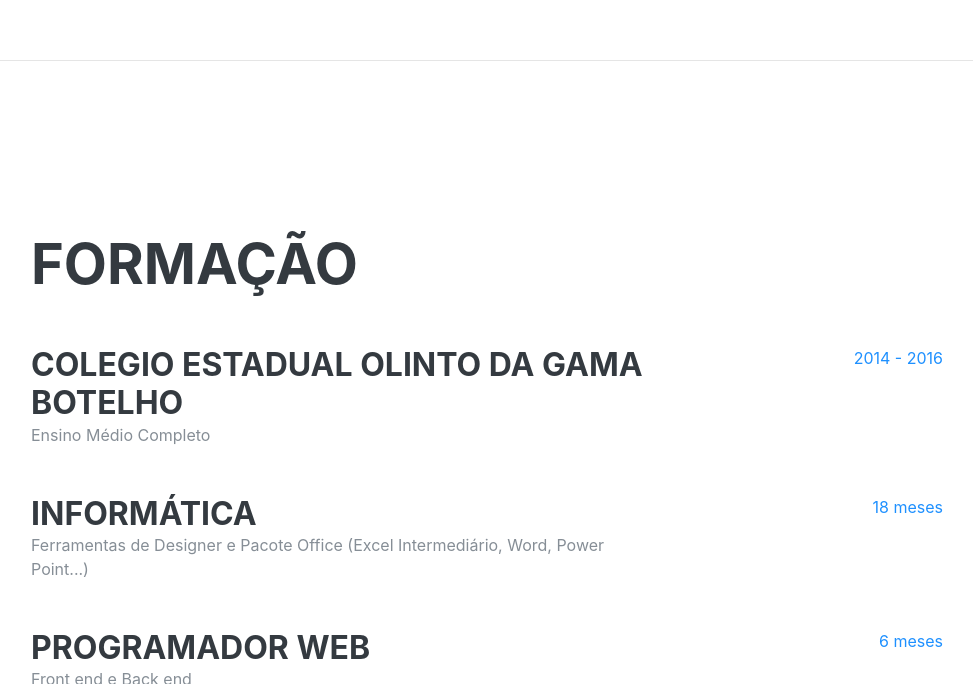
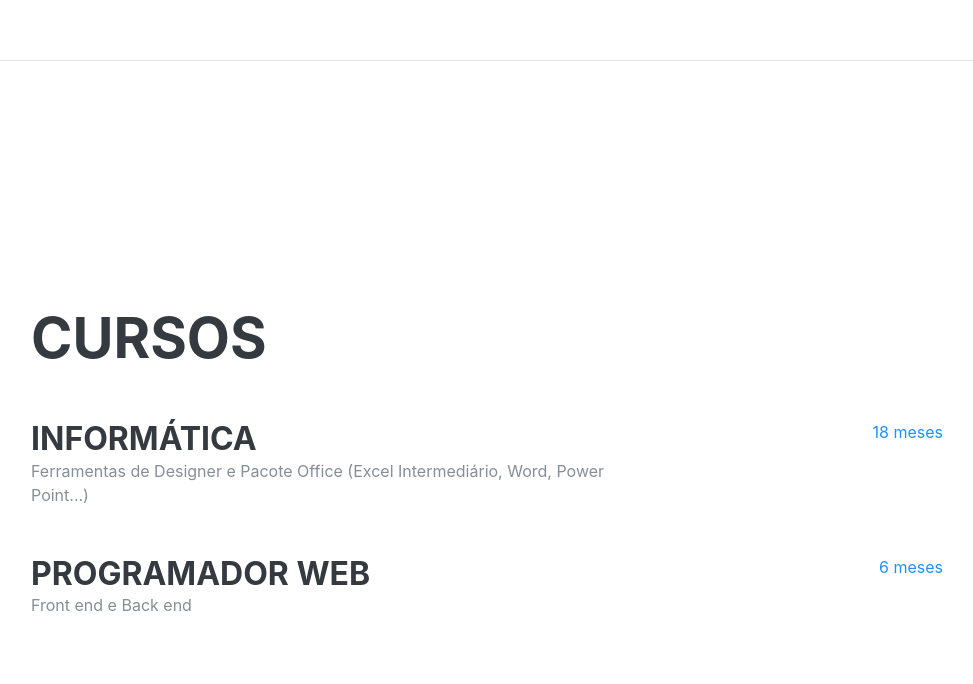
Before and after one commit to Eliakin-Alves/portifolio, a plain HTML site: page index.html in a window 1280 px wide. Shown: the part 1541-2225 px from the top of the page, without its empty margins (289-1262 px from the left). Drawn offline with nearby package versions, Linux system fonts and the light colour scheme; a script that the page names is missing; a web font is replaced by a local one.

Commit message:
portifolio 2

```diff
--- a/index.html
+++ b/index.html
@@ -18,6 +18,7 @@
 
   <link href="https://fonts.googleapis.com/css?family=Jomolhari|Roboto&display=swap" rel="stylesheet">
   <link rel="stylesheet" href="https://use.fontawesome.com/releases/v5.7.0/css/all.css" integrity="sha384-lZN37f5QGtY3VHgisS14W3ExzMWZxybE1SJSEsQp9S+oqd12jhcu+A56Ebc1zFSJ" crossorigin="anonymous">
+  <link rel="shortcut icon" href="img/perfil.png" type="image/x-icon">
 
   <!-- Custom styles for this template -->
   <link href="css/estilo.css" rel="stylesheet">
@@ -68,7 +69,7 @@
         <h1 class="mb-0">Eliakin
           <span class="text-primary">Alves</span>
         </h1>
-        <div class="subheading mb-5">Desenvolvedor Web júnior · Solteiro · (21) 99212-0201 · Rio de Janeiro/RJ · eliakin.alves.dev@gmail.com
+        <div class="subheading mb-5">Desenvolvedor Web júnior · (21) 99212-0201 · Rio de Janeiro/RJ · eliakin.alves.dev@gmail.com
         </div>
         <p class="lead mb-5">Sou um jovem de 22 anos apaixonado por tecnologia, que busco uma vaga no mercado de trabalho como programador júnior, para desenvolver e melhorar meus conhecimentos. E tambem algo que possa me instruir de forma crescente e contínua, visando sempre o crescimento profissional. Sou muito aberto a novas experiências e aprendizados. Gosto de conversar e participar de todos os projetos, individual e tambem em equipe.</p>
         <div class="social-icons">
@@ -117,18 +118,8 @@
 
     <section class="resume-section p-3 p-lg-5 d-flex align-items-center" id="education">
       <div class="w-100">
-        <h2 class="mb-5">Formação</h2>
+        <h2 class="mb-5">Cursos</h2>
 
-        <div class="resume-item d-flex flex-column flex-md-row justify-content-between mb-5">
-            <div class="resume-content">
-              <h3 class="mb-0">Colegio estadual Olinto da Gama Botelho</h3>
-              <div>Ensino Médio Completo</div>
-
-            </div>
-            <div class="resume-date text-md-right">
-              <span class="text-primary">2014 - 2016</span>
-            </div>
-          </div>
           <div class="resume-item d-flex flex-column flex-md-row justify-content-between mb-5">
             <div class="resume-content">
               <h3 class="mb-0">Informática</h3>
```
